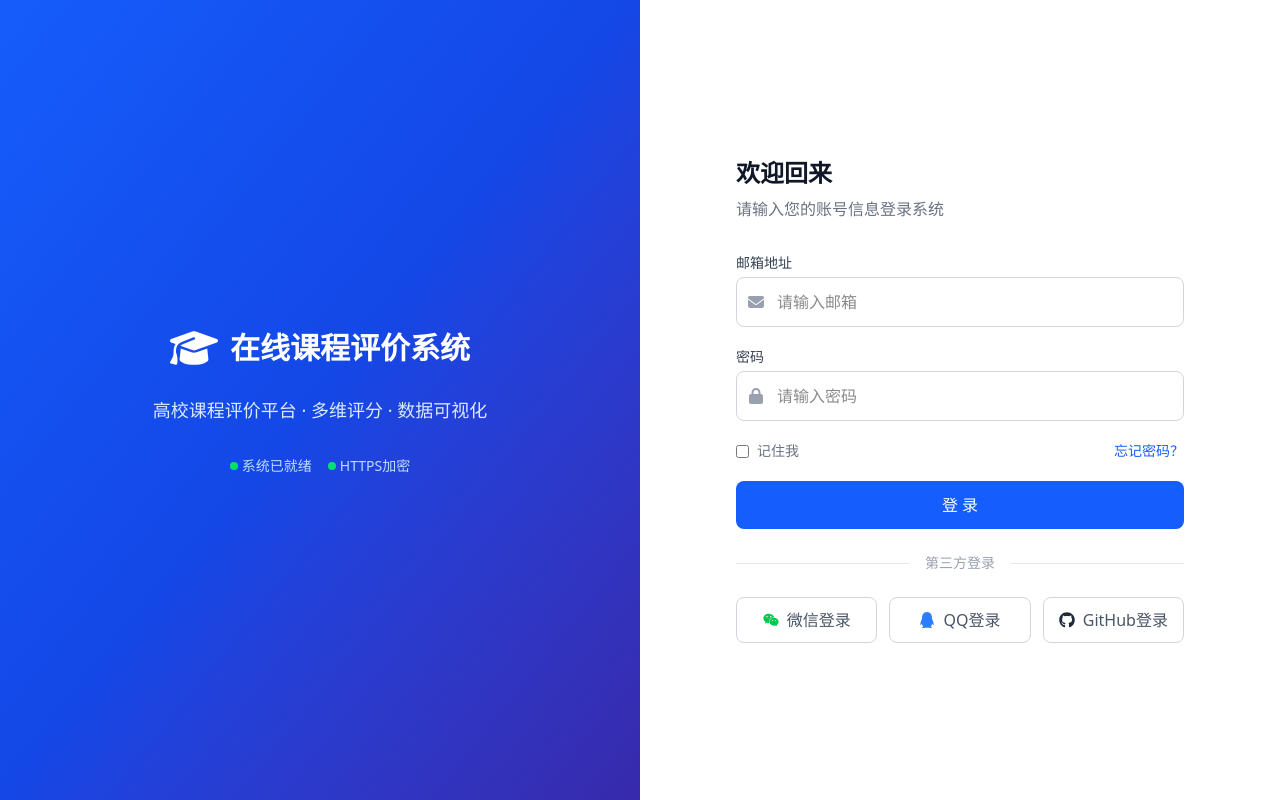
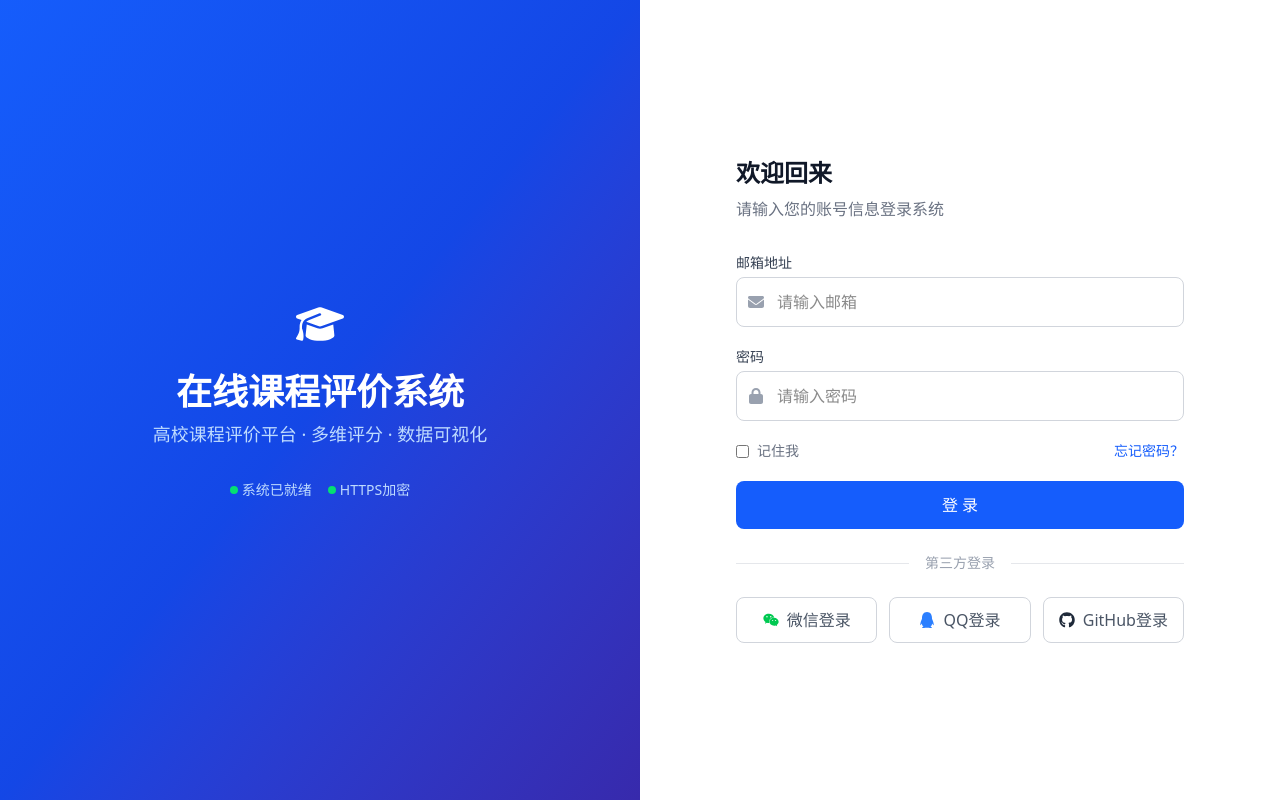
Before and after one commit to Sparrovow/course-eval, a Next.js app: page / in a window 1280 px wide. Built offline with nearby package versions, Linux system fonts and the light colour scheme.

Commit message:
fix: center graduation cap icon above title on login page

```diff
--- a/src/app/page.tsx
+++ b/src/app/page.tsx
@@ -49,9 +49,9 @@ export default function LoginPage() {
         <div className="max-w-md text-center">
           <div className="flex items-center justify-center gap-3 mb-6">
             <FaGraduationCap className="text-5xl" />
-            <h1 className="text-3xl font-bold">在线课程评价系统</h1>
           </div>
-          <p className="text-lg text-blue-100 mb-8">
+          <h1 className="text-4xl font-bold mb-2">在线课程评价系统</h1>
+          <p className="text-lg text-blue-200 mb-8">
             高校课程评价平台 · 多维评分 · 数据可视化
           </p>
           <div className="flex gap-4 justify-center text-sm text-blue-200">
```
